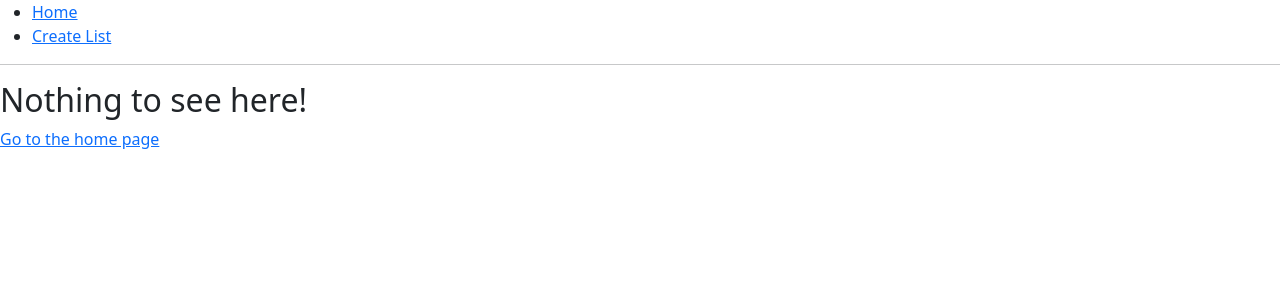
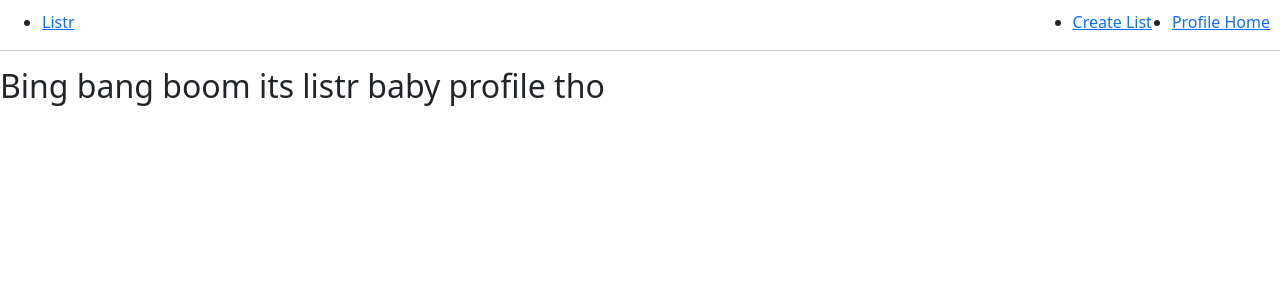
Before and after one commit to ArchTzarEyrie/listr, a React (Create React App) app: page /profile-home in a window 1280 px wide. Shown: the top 300 px of the page. Built offline with nearby package versions, Linux system fonts and the light colour scheme.

Commit message:
create new styles file and do prelim styling on the nav bar

```diff
--- a/src/App.js
+++ b/src/App.js
@@ -1,7 +1,8 @@
-import './App.scss';
+import './styles/Nav.scss';
 import CreateList from './screens/CreateList';
 import Home from './screens/Home';
 import { Routes, Route, Outlet, Link } from "react-router-dom";
+import ProfileHome from './screens/ProfileHome';
 
 const App = () => {
 
@@ -10,6 +11,7 @@ const App = () => {
       <Route path="/" element={<Layout />}>
         <Route index element={<Home />} />
         <Route path="create-list" element={<CreateList />} />
+        <Route path="profile-home" element={<ProfileHome />} />
 
         {/* Using path="*"" means "match anything", so this route
           acts like a catch-all for URLs that we don't have explicit
@@ -25,13 +27,17 @@ function Layout() {
     <div>
       {/* A "layout route" is a good place to put markup you want to
           share across all the pages on your site, like navigation. */}
-      <nav>
-        <ul>
+      <nav className='nav-container'>
+        <ul className='flex-container nav-items'>
           <li>
-            <Link to="/">Home</Link>
+            <Link to="/">Listr</Link>
+          </li>
+          <div className='nav-spacer'/>
+          <li>
+            <Link to="/create-list">Create List</Link>
           </li>
           <li>
-            <Link to="/create-list">Create List</Link>
+            <Link to="/profile-home">Profile Home</Link>
           </li>
         </ul>
       </nav>
--- a/src/App.scss
+++ /dev/null
@@ -1,40 +0,0 @@
-@import "bootstrap/scss/bootstrap";
-
-.App {
-  text-align: center;
-}
-
-.App-logo {
-  height: 40vmin;
-  pointer-events: none;
-}
-
-@media (prefers-reduced-motion: no-preference) {
-  .App-logo {
-    animation: App-logo-spin infinite 20s linear;
-  }
-}
-
-.App-header {
-  background-color: #282c34;
-  min-height: 100vh;
-  display: flex;
-  flex-direction: column;
-  align-items: center;
-  justify-content: center;
-  font-size: calc(10px + 2vmin);
-  color: white;
-}
-
-.App-link {
-  color: red;
-}
-
-@keyframes App-logo-spin {
-  from {
-    transform: rotate(0deg);
-  }
-  to {
-    transform: rotate(360deg);
-  }
-}
--- /dev/null
+++ b/src/screens/ProfileHome.js
@@ -0,0 +1,10 @@
+const ProfileHome = () => {
+
+    return (
+        <div>
+           <h2>Bing bang boom its listr baby profile tho</h2>
+        </div>
+    );
+}
+
+export default ProfileHome;
--- /dev/null
+++ b/src/styles/Nav.scss
@@ -0,0 +1,20 @@
+@import "bootstrap/scss/bootstrap";
+
+.nav-container {
+    width: 100%;
+    margin-top: 10px;
+}
+
+.flex-container {
+    display: flex;
+    flex-direction: row;
+}
+
+.nav-items li {
+    margin-left: 10px;
+    margin-right: 10px;
+}
+
+.nav-spacer {
+    flex: 1;
+}
```
